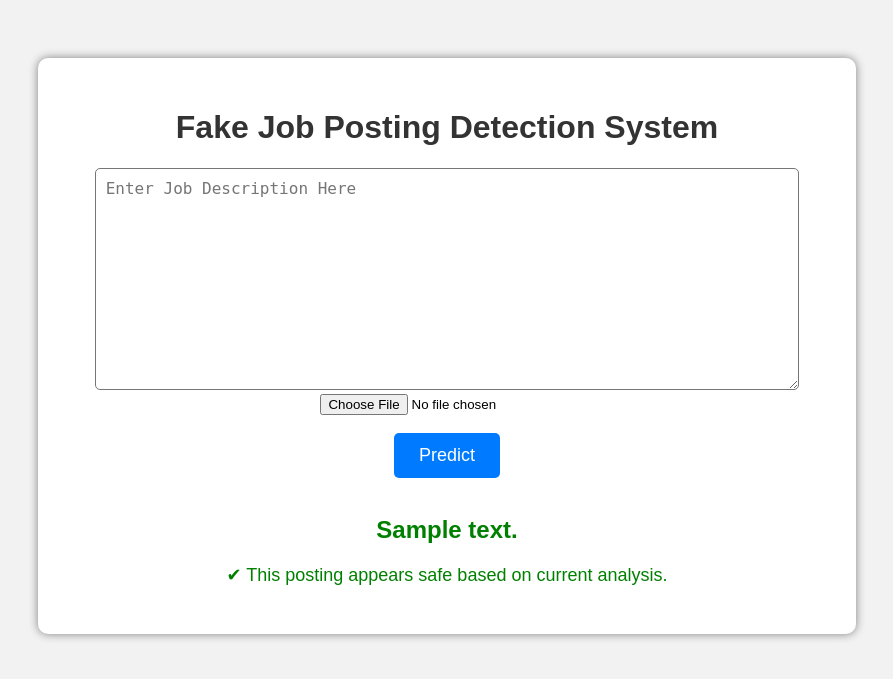
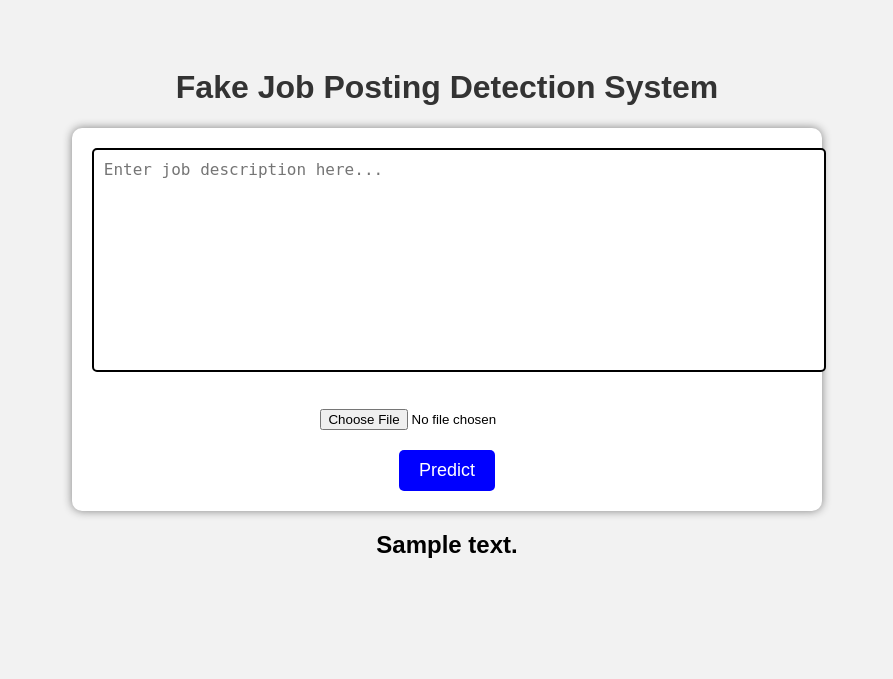
Before and after one commit to rathodharika576-beep/fake-job-detection, a Flask app: template templates/index.html in a window 1280 px wide. Shown: the top 679 px of the page, without its empty margins (193-1086 px from the left). Run offline with Flask 3, Linux system fonts and the light colour scheme; the template is opened without the code that fills it: most values are stand-ins (such as "Sample title", 1, 10 or a date in 2020); parts of the project's set-up code (start-up, migrations or seed data) failed here and were passed over.

Commit message:
updated frontend

```diff
--- a/templates/index.html
+++ b/templates/index.html
@@ -1,52 +1,64 @@
 <!DOCTYPE html>
 <html>
-
 <head>
-
     <title>Fake Job Detection</title>
 
     <style>
 
-        body{
+        body {
+            font-family: Arial, sans-serif;
             background-color: #f2f2f2;
-            font-family: Arial, sans-serif;
             text-align: center;
-            padding-top: 50px;
+            padding: 40px;
         }
 
-        .container{
+        h1 {
+            color: #333;
+        }
+
+        form {
+            background-color: white;
+            padding: 20px;
+            border-radius: 10px;
             width: 60%;
             margin: auto;
-            background: white;
-            padding: 30px;
-            border-radius: 10px;
             box-shadow: 0px 0px 10px gray;
         }
 
-        h1{
-            color: #333;
-        }
-
-        textarea{
-            width: 90%;
+        textarea {
+            width: 100%;
             height: 200px;
             padding: 10px;
             font-size: 16px;
+            color: black;
+            background-color: white;
+            border: 2px solid black;
             border-radius: 5px;
+            resize: none;
         }
 
-        button{
-            background-color: #007BFF;
+        input[type="file"] {
+            margin-top: 15px;
+        }
+
+        button {
+            margin-top: 20px;
+            padding: 10px 20px;
+            font-size: 18px;
+            background-color: blue;
             color: white;
-            padding: 12px 25px;
             border: none;
             border-radius: 5px;
-            font-size: 18px;
             cursor: pointer;
         }
 
-        button:hover{
-            background-color: #0056b3;
+        button:hover {
+            background-color: darkblue;
+        }
+
+        h2 {
+            margin-top: 20px;
+            color: black;
         }
 
     </style>
@@ -55,52 +67,28 @@
 
 <body>
 
-    <div class="container">
+    <h1>Fake Job Posting Detection System</h1>
 
-        <h1>Fake Job Posting Detection System</h1>
+    <form action="/predict" method="post" enctype="multipart/form-data">
 
-        <form action="/predict" method="post" enctype="multipart/form-data">
+        <textarea
+            name="job_description"
+            placeholder="Enter job description here..."
+        ></textarea>
 
-            <textarea
-            name="job_description"
-            placeholder="Enter Job Description Here"></textarea>
-            <input type="file" name="job_image">
-            <br><br>
+        <br><br>
 
-            <button type="submit">Predict</button>
-
-        </form>
+        <input type="file" name="job_image">
 
         <br>
 
-        {% if prediction_text %}
+        <button type="submit">Predict</button>
 
-            {% if "Fake" in prediction_text %}
+    </form>
 
-                <h2 style="color:red;">
-                    {{ prediction_text }}
-                </h2>
-
-                <p style="color:red; font-size:18px;">
-                    ⚠ Warning: This job post contains suspicious hiring patterns.
-                </p>
-
-            {% else %}
-
-                <h2 style="color:green;">
-                    {{ prediction_text }}
-                </h2>
-
-                <p style="color:green; font-size:18px;">
-                    ✔ This posting appears safe based on current analysis.
-                </p>
-
-            {% endif %}
-
-        {% endif %}
-
-    </div>
+    <h2>
+        {{ prediction_text }}
+    </h2>
 
 </body>
-
 </html>
```
